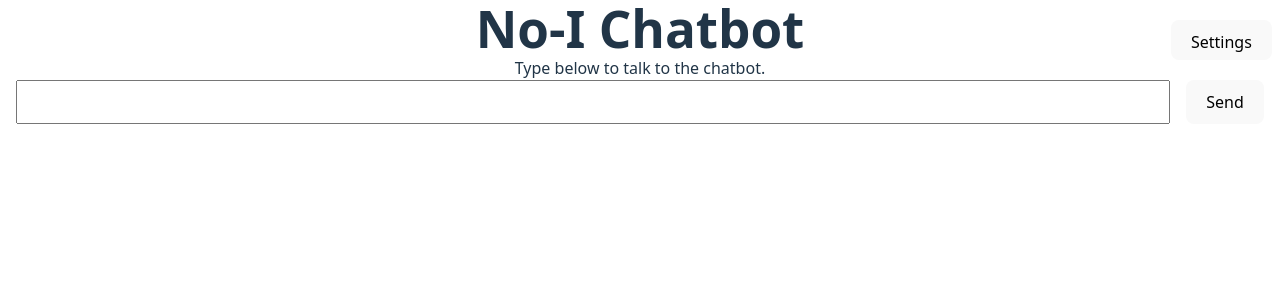
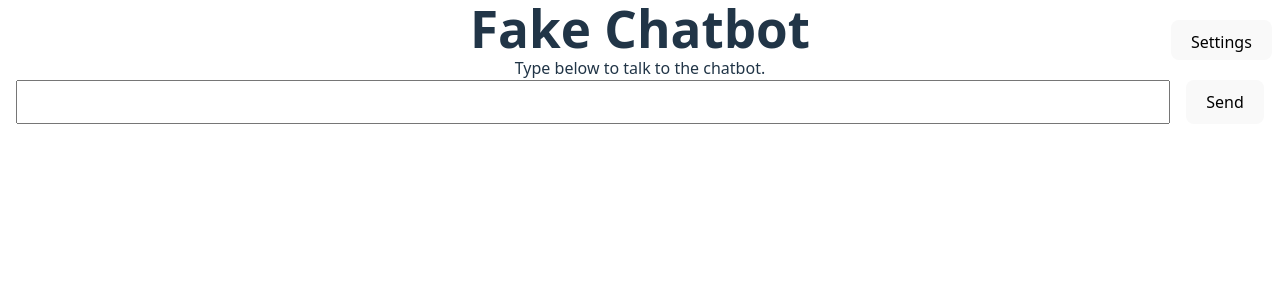
Before and after one commit to chrisstonedev/fake-chatbot, a React (Vite) app: page / in a window 1280 px wide. Shown: the top 300 px of the page. Built offline with nearby package versions, Linux system fonts and the light colour scheme.

Commit message:
Update title

```diff
--- a/index.html
+++ b/index.html
@@ -4,7 +4,7 @@
 	<meta charset="UTF-8"/>
 	<link rel="icon" type="image/svg+xml" href="/vite.svg"/>
 	<meta name="viewport" content="width=device-width, initial-scale=1.0"/>
-	<title>Vite + React + TS</title>
+	<title>Fake Chatbot</title>
 </head>
 <body>
 <div id="root"></div>
--- a/src/App.tsx
+++ b/src/App.tsx
@@ -62,7 +62,7 @@ export function App() {
     <article>
       <div>
         <div className="topMenu">
-          <h1>No-I Chatbot</h1>
+          <h1>Fake Chatbot</h1>
           <p>
             {perspective === 'user'
               ? 'Type below to talk to the chatbot.'
```
